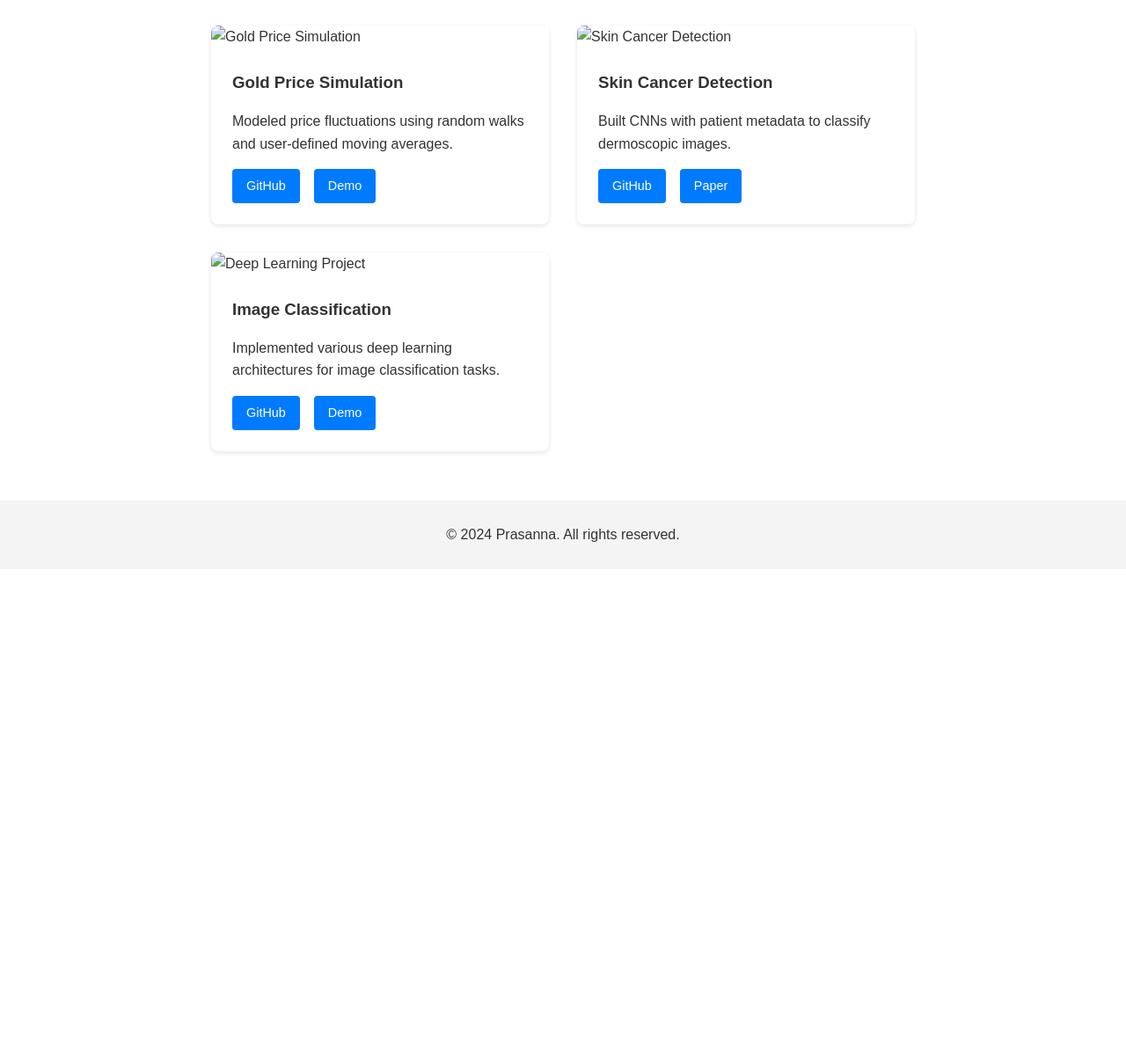
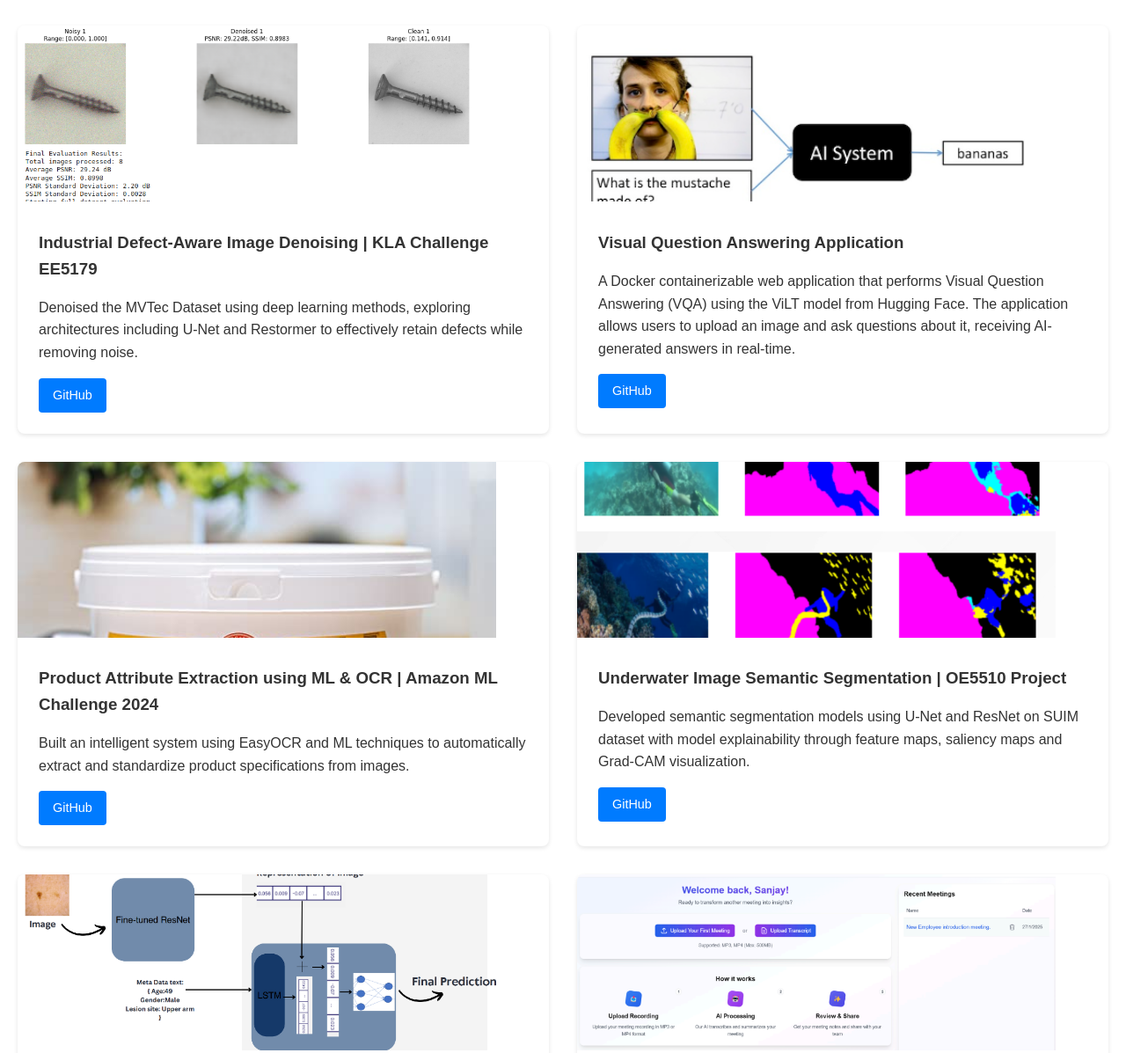
Before and after one commit to Prasanna030/prasanna030.github.io, a plain HTML site: page projects.html in a window 1280 px wide. Shown: the part 260-1457 px from the top of the page at 88% size. Before the commit the page ends 907 px from the top, so only its background shows below. Drawn offline with Linux system fonts and the light colour scheme.

Commit message:
Update project descriptions and enhance layout for better responsiveness

```diff
--- a/css/style.css
+++ b/css/style.css
@@ -59,7 +59,7 @@ nav a:hover {
 
 main {
     padding: 20px;
-    max-width: 800px;
+    max-width: 1600px; /* Increased from 800px to allow more horizontal space */
     margin: 0 auto;
 }
 
@@ -135,9 +135,22 @@ footer {
 
 .projects-grid {
     display: grid;
-    grid-template-columns: repeat(auto-fit, minmax(300px, 1fr));
+    grid-template-columns: repeat(3, 1fr); /* Fixed 3 columns */
     gap: 2rem;
     padding: 1rem 0;
+}
+
+/* Add responsive breakpoints */
+@media (max-width: 1400px) {
+    .projects-grid {
+        grid-template-columns: repeat(2, 1fr); /* 2 columns on medium screens */
+    }
+}
+
+@media (max-width: 768px) {
+    .projects-grid {
+        grid-template-columns: 1fr; /* Single column on mobile */
+    }
 }
 
 .project-card {
@@ -153,7 +166,7 @@ footer {
 }
 
 .project-card img {
-    width: 100%;
+    width: 90%;
     height: 200px;
     object-fit: cover;
 }
--- a/projects.html
+++ b/projects.html
@@ -24,46 +24,74 @@
   <main>
     <h2>Projects</h2>
     <div class="projects-grid">
+      <div class="project-card">
+        <img src="assets/image_denoising.png" alt="MVTec Denoising">
+        <div class="project-info">
+          <h3>Industrial Defect-Aware Image Denoising | KLA Challenge EE5179</h3>
+          <p>Denoised the MVTec Dataset using deep learning methods, exploring architectures including U-Net and Restormer to effectively retain defects while removing noise.</p>
+          <div class="project-links">
+            <a href="https://github.com/Sap27/KLA_challenge" target="_blank">GitHub</a>
+          </div>
+        </div>
+      </div>
+      <div class="project-card">
+        <img src="assets/VQA.png" alt="Visual Question Answering">
+        <div class="project-info">
+          <h3>Visual Question Answering Application</h3>
+          <p>A Docker containerizable web application that performs Visual Question Answering (VQA) using the ViLT model from Hugging Face. The application allows users to upload an image and ask questions about it, receiving AI-generated answers in real-time.</p>
+          <div class="project-links">
+            <a href="https://github.com/Prasanna030/Visual-Question-Answering-FastAPI-APP" target="_blank">GitHub</a>
+          </div>
+        </div>
+      </div>
+      <div class="project-card">
+        <img src="assets/amazon_ml.jpg" alt="OCR ML Project">
+        <div class="project-info">
+      <h3>Product Attribute Extraction using ML & OCR | Amazon ML Challenge 2024</h3>
+      <p>Built an intelligent system using EasyOCR and ML techniques to automatically extract and standardize product specifications from images.</p>
+      <div class="project-links">
+          <a href="https://github.com/Prasanna030/Amazon_ML_Challenge-24" target="_blank">GitHub</a>
+      </div>
+        </div>
+    </div>
+    <div class="project-card">
+      <img src="assets/underwater.png" alt="Underwater Segmentation">
+      <div class="project-info">
+        <h3>Underwater Image Semantic Segmentation | OE5510 Project</h3>
+        <p>Developed semantic segmentation models using U-Net and ResNet on SUIM dataset with model explainability through feature maps, saliency maps and Grad-CAM visualization.</p>
+        <div class="project-links">
+          <a href="https://github.com/Prasanna030/OE5510-MLOE" target="_blank">GitHub</a>
+        </div>
+      </div>
+    </div>
         <div class="project-card">
-            <img src="assets/gold-price.jpg" alt="Gold Price Simulation">
+            <img src="assets/melanoma_detection.png" alt="Multimodal-Melanoma detection">
             <div class="project-info">
-                <h3>Gold Price Simulation</h3>
-                <p>Modeled price fluctuations using random walks and user-defined moving averages.</p>
+                <h3>Multimodal AI for Melanoma Detection</h3>
+                <p>Fine-tuned ResNet+LSTM model for lesion classification and integrated LLaMA 3 for personalized treatment recommendations.</p>
                 <div class="project-links">
-                    <a href="https://github.com/yourusername/gold-price" target="_blank">GitHub</a>
-                    <a href="#" target="_blank">Demo</a>
+                    <a href="https://github.com/Prasanna030/ATMECS-GenAI-Hackathon-24" target="_blank">GitHub</a>
                 </div>
             </div>
         </div>
-
         <div class="project-card">
-            <img src="assets/skin-cancer.jpg" alt="Skin Cancer Detection">
-            <div class="project-info">
-                <h3>Skin Cancer Detection</h3>
-                <p>Built CNNs with patient metadata to classify dermoscopic images.</p>
-                <div class="project-links">
-                    <a href="https://github.com/yourusername/skin-cancer" target="_blank">GitHub</a>
-                    <a href="#" target="_blank">Paper</a>
-                </div>
+          <img src="assets/recapify.png" alt="Recapify Meeting Assistant">
+          <div class="project-info">
+            <h3>Recapify - AI-Powered Meeting Assistant</h3>
+            <p>Built an innovative meeting documentation system with hardware and software solutions, supporting both online and offline meetings. Features include real-time transcription, Indian language support, and automated summary generation.</p>
+            <div class="project-links">
+              <a href="#" target="_blank">Coming Soon</a>
             </div>
+          </div>
         </div>
 
-        <div class="project-card">
-            <img src="assets/deep-learning.jpg" alt="Deep Learning Project">
-            <div class="project-info">
-                <h3>Image Classification</h3>
-                <p>Implemented various deep learning architectures for image classification tasks.</p>
-                <div class="project-links">
-                    <a href="https://github.com/yourusername/image-classification" target="_blank">GitHub</a>
-                    <a href="#" target="_blank">Demo</a>
-                </div>
-            </div>
-        </div>
+
+
     </div>
   </main>
 
   <footer>
-    <p>&copy; 2024 Prasanna. All rights reserved.</p>
+    <p> (In-Development) &copy;2024 Prasanna. All rights reserved.</p>
   </footer>
   <script>
     function toggleTheme() {
```
Also changed, not shown: index.html (+2 -1 lines), assets/VQA.png (added), assets/amazon_ml.jpg (added), assets/image_denoising.png (added), assets/melanoma_detection.png (added), assets/recapify.png (added), assets/underwater.png (added).
